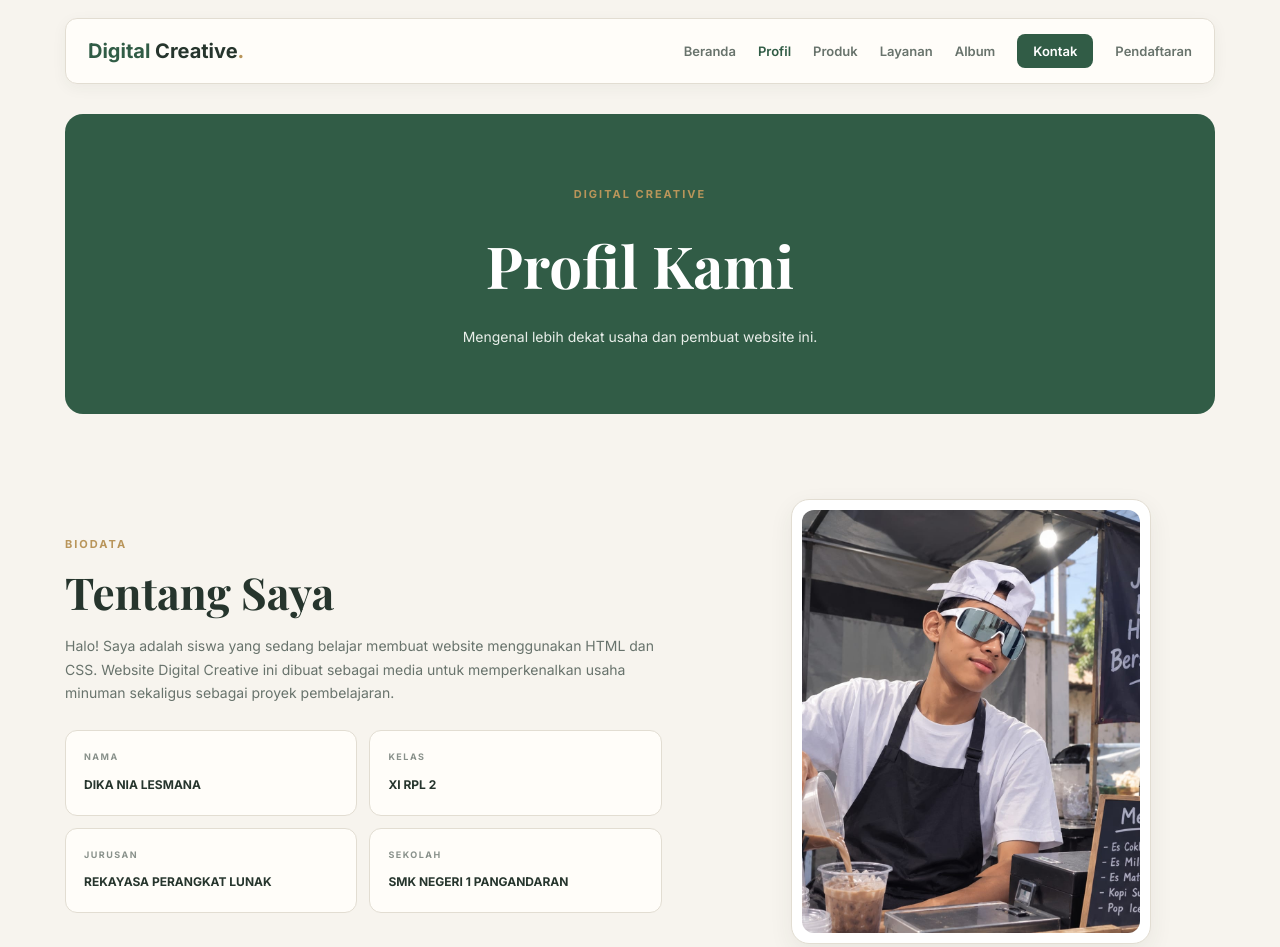
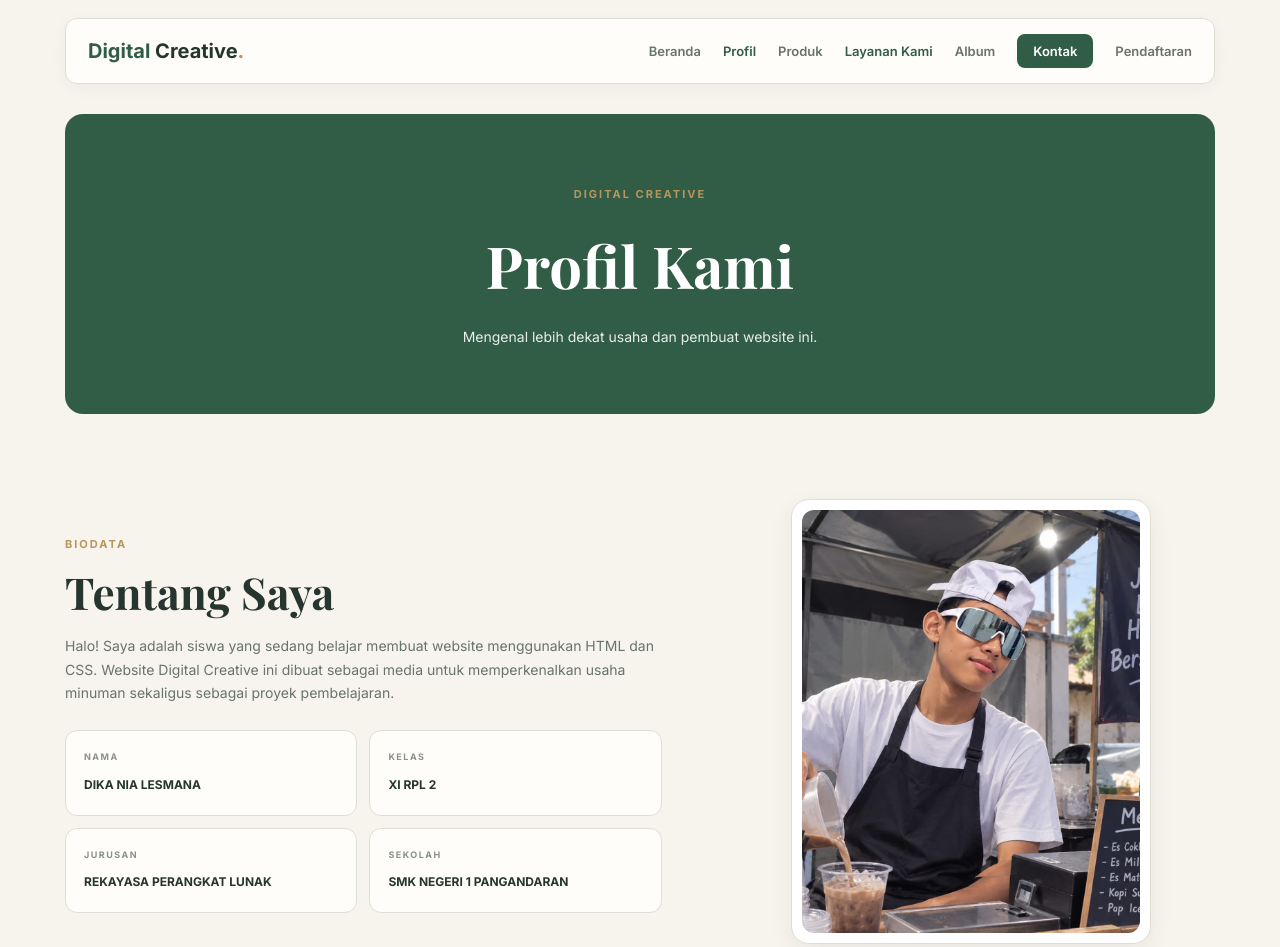
Before and after one commit to dikanialesmana219-cpu/digital-creative, a plain HTML site: page profil.html in a window 1280 px wide. Shown: the top 947 px of the page. Drawn offline with nearby package versions, Linux system fonts and the light colour scheme.

Commit message:
profil.html

```diff
--- a/profil.html
+++ b/profil.html
@@ -40,8 +40,10 @@
                 </li>
 
                 <li>
-                    <a href="file:///C:/Tabelweb%202%20DIKA_XI_RPL2/layanan.html">Layanan</a>
-                </li>
+                <a href="layanankami.html" class="active">
+                    Layanan Kami
+                </a>
+            </li>
 
                 <li>
                     <a href="album.html">Album</a>
```
